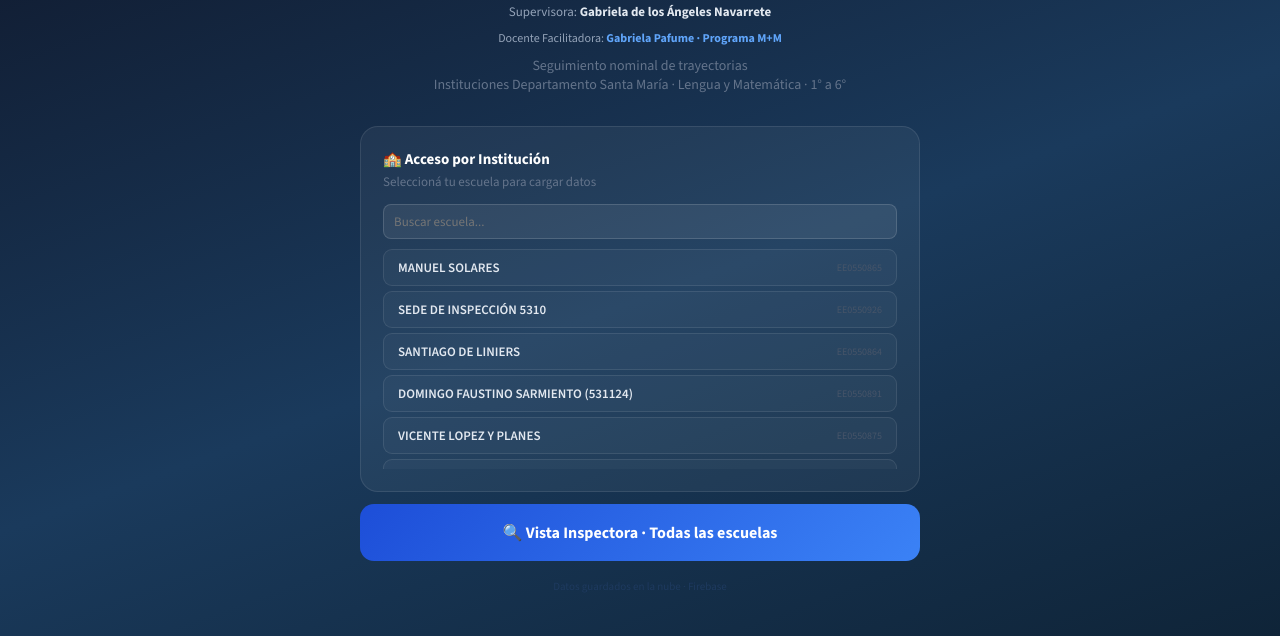
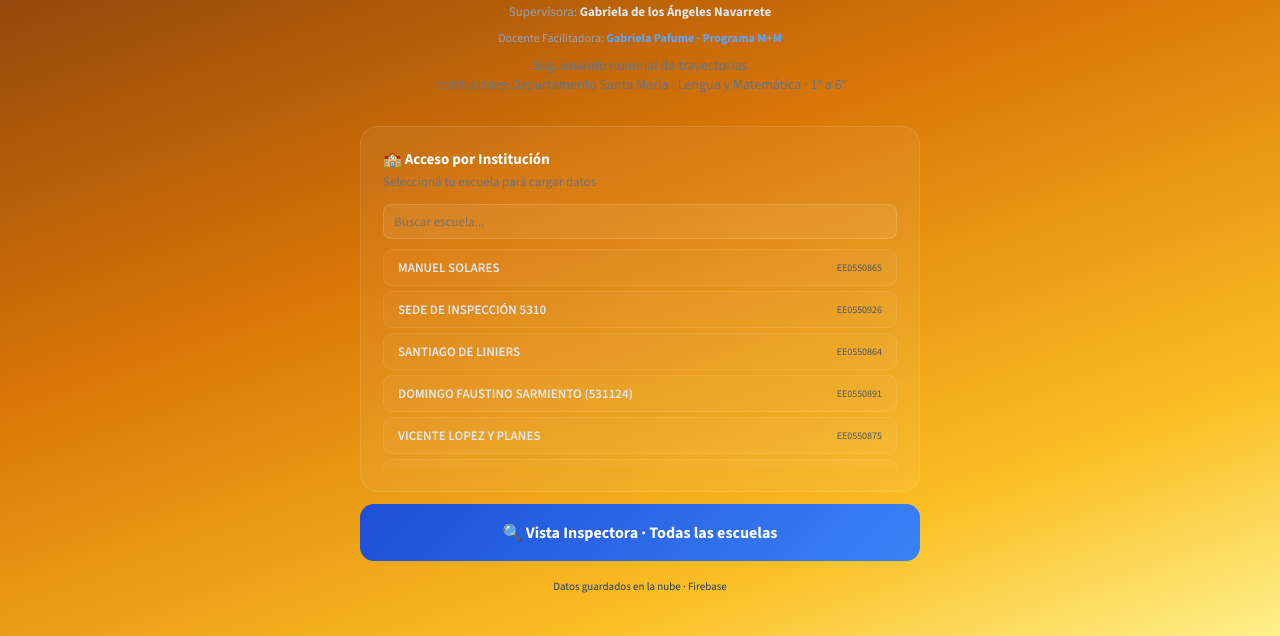
Before and after one commit to gabriellapafume-code/trayectorias-Cuidadas-ZONA-5310, a plain HTML site: page index.html in a window 1280 px wide. Shown: the part 164-800 px from the top of the page. Drawn offline with nearby package versions, Linux system fonts and the light colour scheme.

Commit message:
Update index.html

```diff
--- a/index.html
+++ b/index.html
@@ -101,7 +101,7 @@ const ESCUELAS=[
 const GRADOS=["1°","2°","3°","4°","5°","6°"];
 const CORTES=["Mayo","Agosto","Diciembre"];
 const LOGRO=["Consolidado","En proceso","Incipiente"];
-const NIV_ESCRITURA=["Diferenciada","Silábica","Silábica alfabética","Cuasilábica","Alfabética"];
+const NIV_ESCRITURA=["Diferenciada","Silábica","Silábica alfabética","Cuasialfabética","Alfabética"];
 const NIV_LECTURA_12=["Diferenciada","Silábica","Alfabética"];
 
 const INDS={
@@ -248,7 +248,7 @@ function graficoBarra(titulo,etiquetas,counts,total,colors){
 // ── VISTAS PRINCIPALES ──────────────────────────────────
 function vistaInicio(){
   const fl=ESCUELAS.filter(e=>e.nombre.toLowerCase().includes(STATE.busq.toLowerCase()));
-  return`<div style="min-height:100vh;background:linear-gradient(160deg,#0f172a 0%,#1a3a5c 55%,#0f2438 100%);display:flex;align-items:center;justify-content:center;padding:24px">
+  return`<div style="min-height:100vh;    background:linear-gradient(160deg,#78350f 0%,#d97706 45%,#fbbf24 80%,#fef08a 100%);display:flex;align-items:center;justify-content:center;padding:24px">
     <div style="width:100%;max-width:560px">
       <div style="text-align:center;margin-bottom:32px">
         <div style="display:inline-block;background:#ffffff10;border-radius:12px;padding:8px 20px;margin-bottom:14px;border:1px solid #ffffff1a">
```
